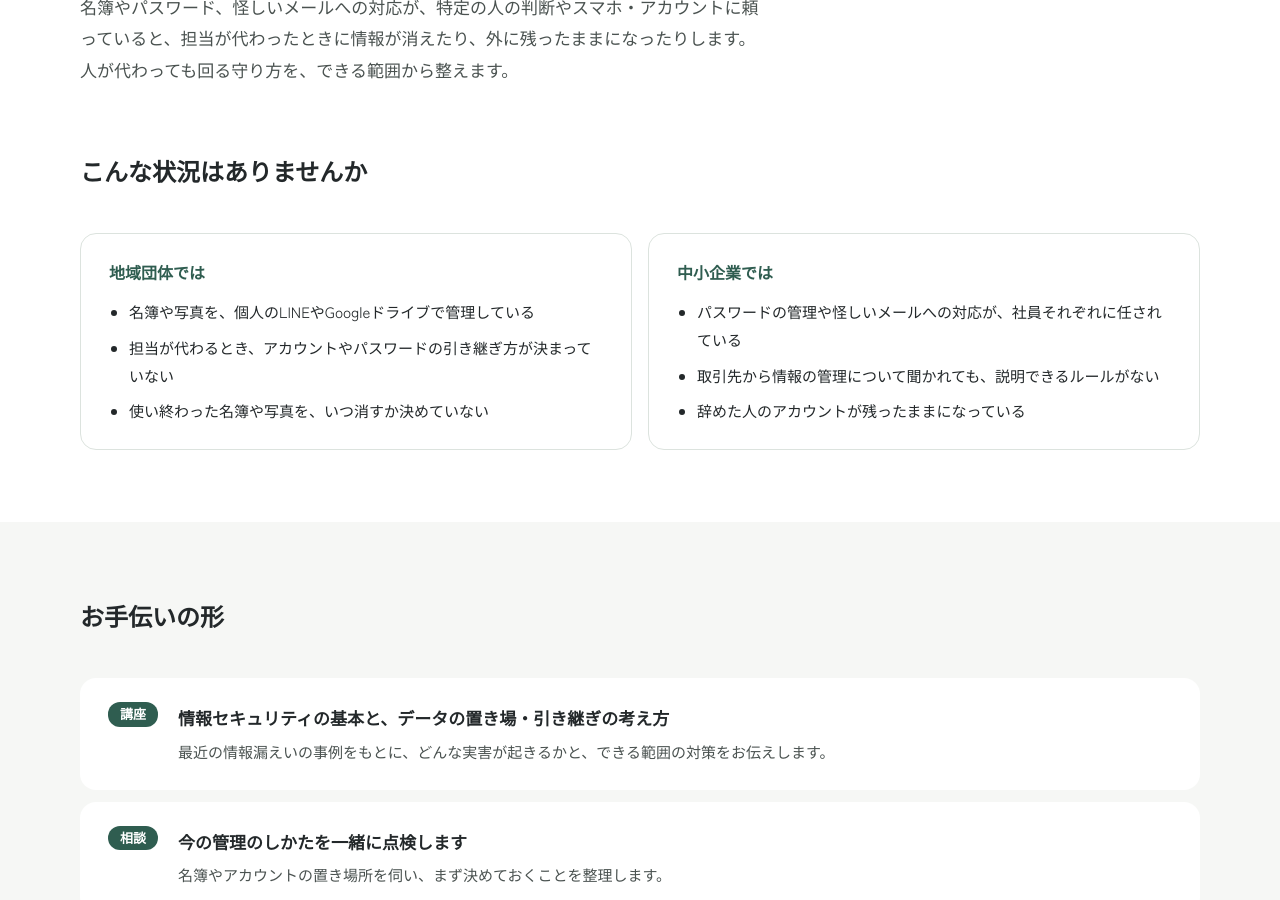
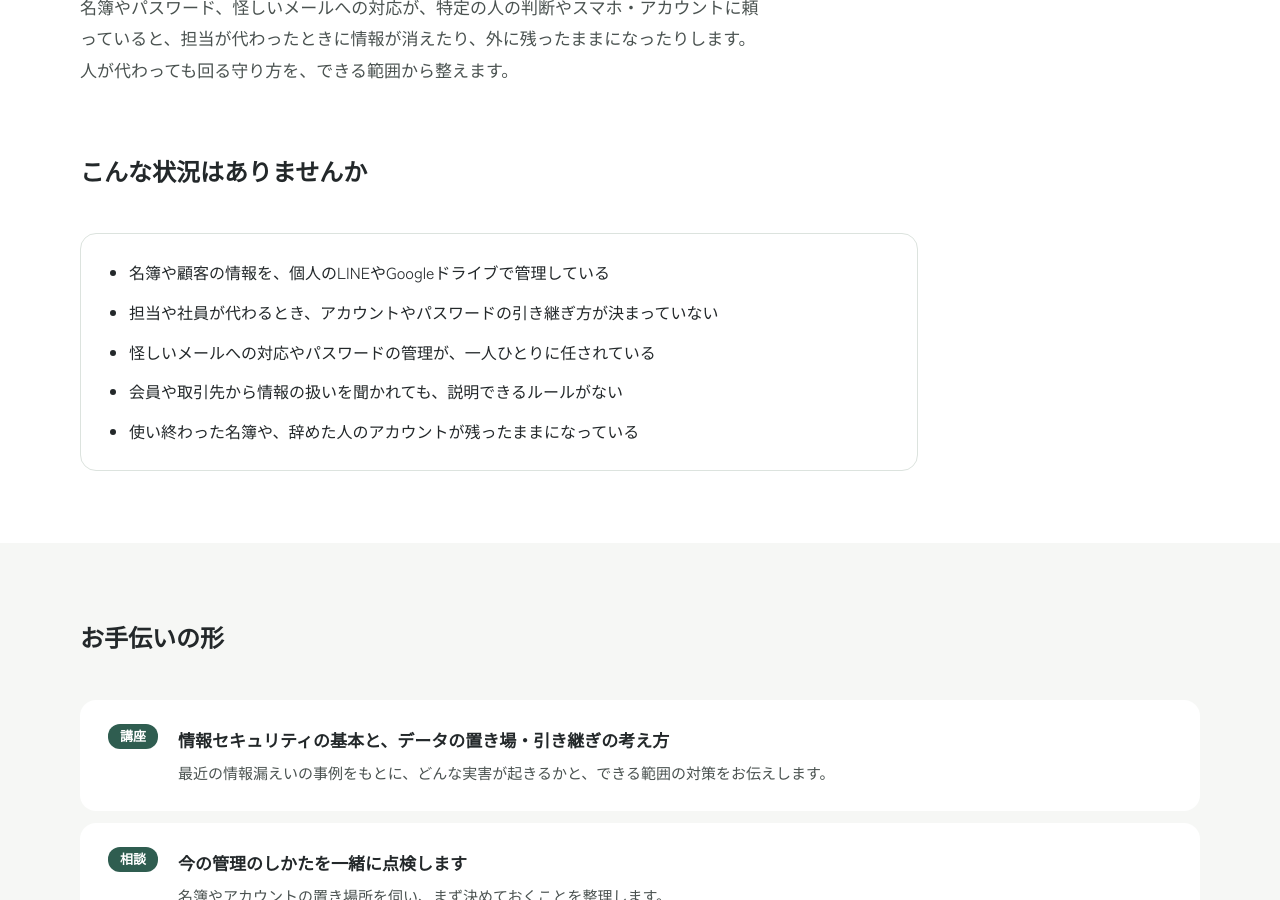
Before and after one commit to fumifumi0831/tomita-ai.jp, a Jekyll site: the page built from services/security.html, in a window 1280 px wide and 900 px high, scrolled down 321 px. Built offline with Jekyll 4.4.1, drawn with Linux system fonts in a browser that asks for light colours.

Commit message:
詳細ページの団体・企業の2列を1つのリストに統合（案）
Co-Authored-By: Claude Opus 5.5 <noreply@anthropic.com>
Claude-Session: https://claude.ai/code/session_01L8vDNe7qbjzHshKeG5faMY

```diff
--- a/services/security.html
+++ b/services/security.html
@@ -19,24 +19,13 @@ description: 名簿やパスワード、怪しいメールへの対応が、特
 <section>
 <div style="max-width: 1120px; margin: 0 auto; padding: 0 24px 72px; display: flex; flex-direction: column; gap: 40px">
 <h2 style="margin: 0; font-size: 24px; font-weight: 700">こんな状況はありませんか</h2>
-<div style="display: flex; flex-wrap: wrap; gap: 16px">
-<div style="flex: 1 1 300px; min-width: 0; border: 1px solid #DCE3DE; border-radius: 16px; padding: 24px 28px; display: flex; flex-direction: column; gap: 10px">
-<h3 style="margin: 0; font-size: 16px; font-weight: 700; color: #2F5D50">地域団体では</h3>
-<ul style="margin: 0; padding: 0 0 0 20px; display: flex; flex-direction: column; gap: 8px; font-size: 15px">
-<li>名簿や写真を、個人のLINEやGoogleドライブで管理している</li>
-<li>担当が代わるとき、アカウントやパスワードの引き継ぎ方が決まっていない</li>
-<li>使い終わった名簿や写真を、いつ消すか決めていない</li>
+<ul style="margin: 0; padding: 24px 28px 24px 48px; border: 1px solid #DCE3DE; border-radius: 16px; max-width: 760px; display: flex; flex-direction: column; gap: 10px; font-size: 16px">
+<li>名簿や顧客の情報を、個人のLINEやGoogleドライブで管理している</li>
+<li>担当や社員が代わるとき、アカウントやパスワードの引き継ぎ方が決まっていない</li>
+<li>怪しいメールへの対応やパスワードの管理が、一人ひとりに任されている</li>
+<li>会員や取引先から情報の扱いを聞かれても、説明できるルールがない</li>
+<li>使い終わった名簿や、辞めた人のアカウントが残ったままになっている</li>
 </ul>
-</div>
-<div style="flex: 1 1 300px; min-width: 0; border: 1px solid #DCE3DE; border-radius: 16px; padding: 24px 28px; display: flex; flex-direction: column; gap: 10px">
-<h3 style="margin: 0; font-size: 16px; font-weight: 700; color: #2F5D50">中小企業では</h3>
-<ul style="margin: 0; padding: 0 0 0 20px; display: flex; flex-direction: column; gap: 8px; font-size: 15px">
-<li>パスワードの管理や怪しいメールへの対応が、社員それぞれに任されている</li>
-<li>取引先から情報の管理について聞かれても、説明できるルールがない</li>
-<li>辞めた人のアカウントが残ったままになっている</li>
-</ul>
-</div>
-</div>
 </div>
 </section>
 
```
Also changed, not shown: services/ai.html (+5 -16 lines), services/first-step.html (+5 -16 lines), services/outreach.html (+4 -16 lines).
